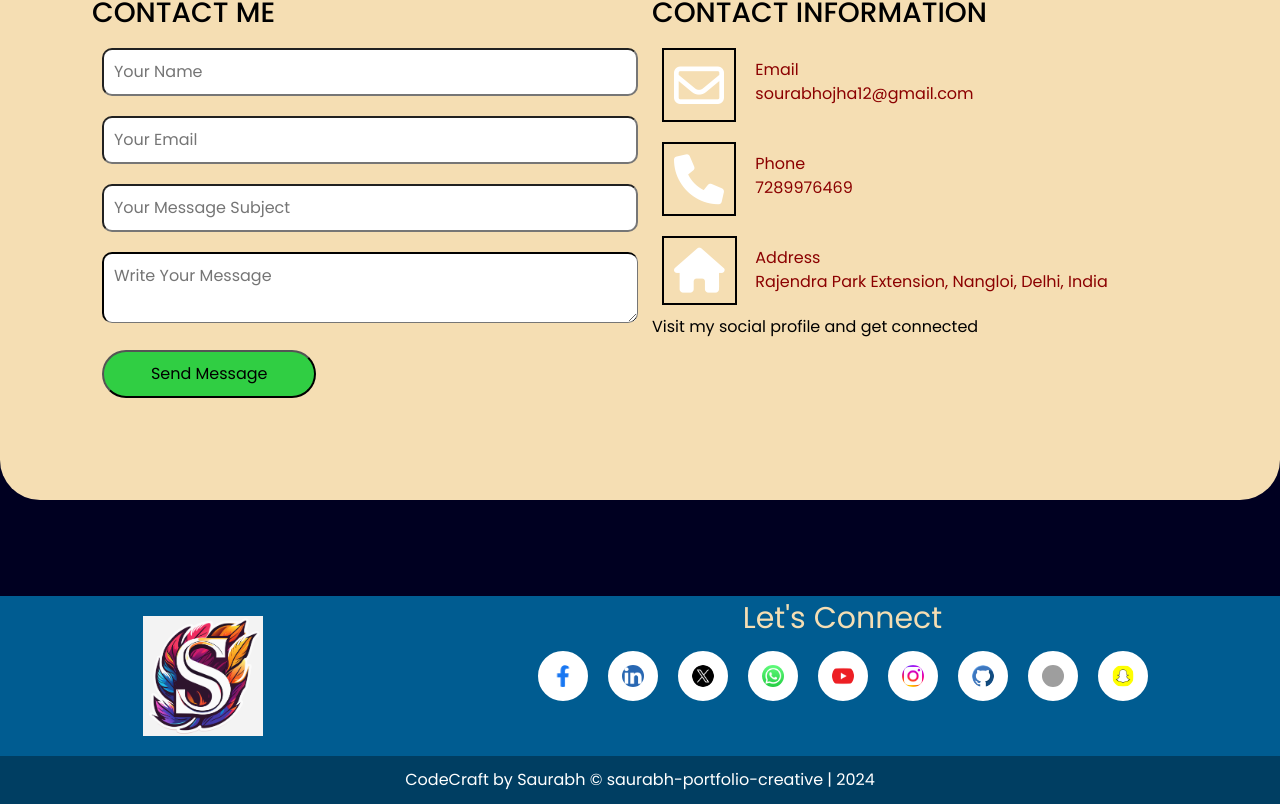
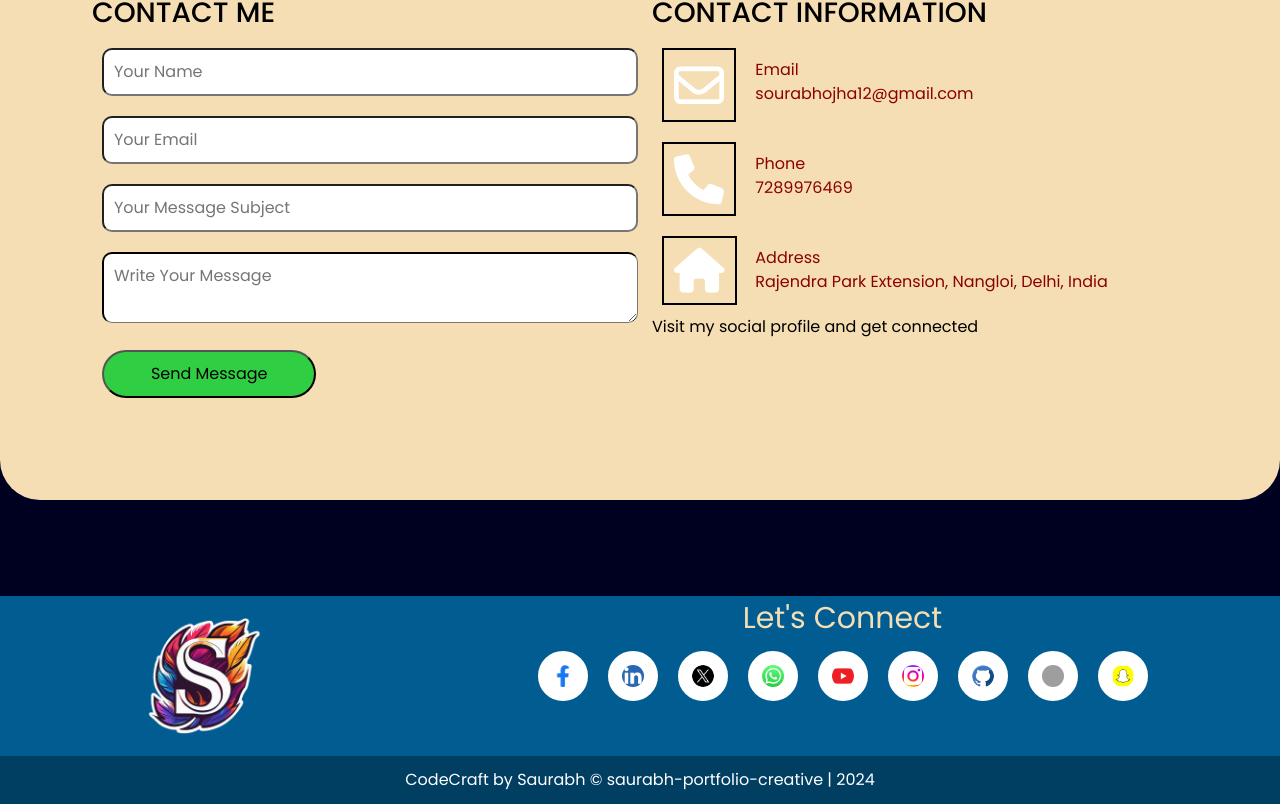
Before and after one commit to saurabh-ojha-dev/saurabh-portfolio-creative, a React (Create React App) app: page /contactme in a window 1280 px wide. Shown: the part 516-1320 px from the top of the page. Built offline with nearby package versions, Linux system fonts and the light colour scheme; grey boxes are pictures that could not be loaded; a web font is replaced by a local one.

Commit message:
Update Footer.js

```diff
--- a/src/components/Footer.js
+++ b/src/components/Footer.js
@@ -6,7 +6,7 @@ const Footer = () => {
         <>
             <div className="footer">
                 <div className="footer-first" style={{ textAlign: "center" }}>
-                    <img src={require("../assets/images/logos_28.jpg")} height={"120px"} width={"120px"} alt="logo" className="footer-mobile"/>
+                    <img src={require("../assets/images/logos_28.png")} height={"120px"} width={"120px"} alt="logo" className="footer-mobile"/>
                 </div>
 
                 <div className="footer-second">
```
